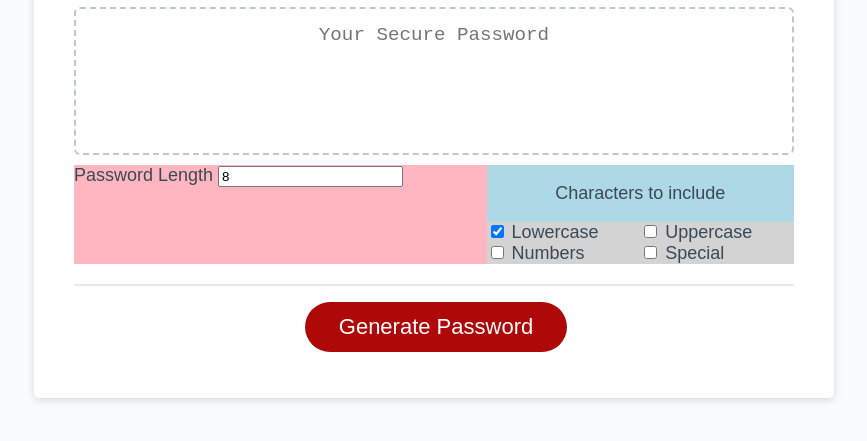
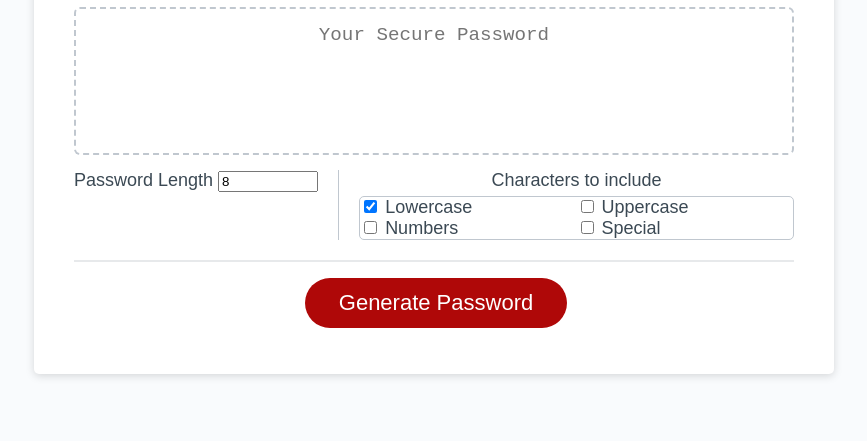
Before and after one commit to webermg/password-generator, a plain HTML site: page index.html in a window 1280 px wide. Shown: the part 241-682 px from the top of the page, without its empty margins (206-1073 px from the left). Drawn offline with Linux system fonts and the light colour scheme.

Commit message:
additional styling of options pane

```diff
--- a/index.html
+++ b/index.html
@@ -25,8 +25,8 @@
       <!-- password options area -->
       <div class="options-area">
         <div class="length-area">
-          <label for="lengthInput" class="">Password Length</label>
-          <input type="text" name="" value="8" id="lengthInput">
+          <label for="lengthInput" class="lengthLabel">Password Length</label>
+          <input type="text" class="lengthInput" name="lengthInput" value="8" id="lengthInput">
         </div>
 
         <div class="inclusions-area">
--- a/script.js
+++ b/script.js
@@ -86,13 +86,8 @@ checkboxes.forEach(element => {
 
 // Add event listener to length field to validate input
 lengthField.addEventListener("input", () => {
-  // lengthField.value = lengthField.value.replace(/[^0-9]/g, '');//.replace(/(\..*)\./g, '$1');
-
-  // if(lengthField.value[lengthField.value.length-1].is)
-
   if(lengthField.value.length > 0 && !isNaN(parseInt(lengthField.value))) {
     let length = parseInt(lengthField.value);
-    console.log(length);
     if(length > 128) length = 128;
     lengthField.value = length;
   }
--- a/style.css
+++ b/style.css
@@ -62,34 +62,42 @@ header {
 }
 
 .length-area {
-  background-color: lightpink;
-  flex-grow: 1;
+  /* background-color: lightpink; */
+  padding-right: 20px;
+  margin-top: 5px;
+  border-right: 1px solid #c0c7cf;
+}
+
+.lengthInput {
+  width: 100px;
 }
 
 .inclusions-area {
-  background-color: lightblue;
+  /* background-color: lightblue; */
   display: flex;
   flex-direction: column;
   flex-grow: 1;
+  padding-left: 20px;
 }
 
 .inclusions-subarea {
   display: flex;
   justify-content: space-between;
+  flex-grow: 1;
+  border: 1px solid #c0c7cf;
+  border-radius: 5px;
 }
 
 .options-header {
   text-align: center;
+  margin: 5px auto;
 }
 
 .option-panel {
-  background-color: lightgray;
+  /* background-color: lightgray; */
   display: flex;
   flex-direction: column;
   flex-grow: 1;
-}
-
-.option {
 }
 
 .card-footer {
@@ -173,10 +181,15 @@ button[disabled] {
 
   .length-area {
     margin: 0 auto;
+    padding-bottom: 10px;
+    border-right: 0;
+    /* border-bottom: 1px solid #e7e9eb */
   }
 
   .inclusions-area {
     margin-top: 5px;
+    border-top: 1px solid #e7e9eb;
+    padding-left: 0;
   }
 }
 
```
